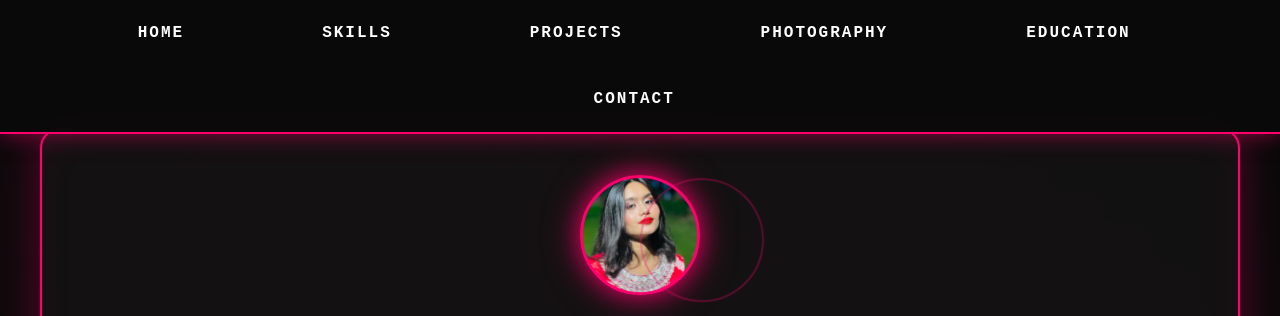
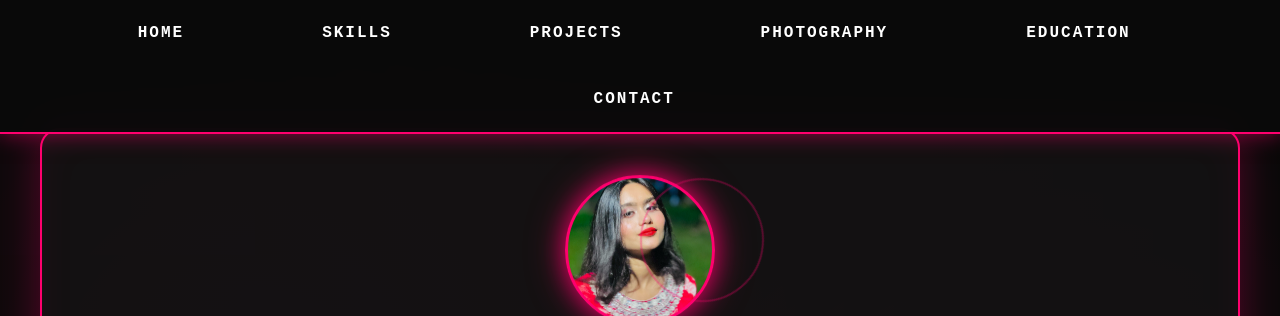
Before and after one commit to samanthahere/portfolio., a plain HTML site: page index.html in a window 1280 px wide. Shown: the top 316 px of the page. Drawn offline with Linux system fonts and the light colour scheme.

Commit message:
Update index.html

```diff
--- a/index.html
+++ b/index.html
@@ -158,8 +158,8 @@
         }
 
         .profile-pic {
-         width: 120px;          /* smaller circle */
-         height: 120px;
+         width: 150px;          /* smaller circle */
+         height: 150px;
          border-radius: 50%;
          margin: 0 auto 1.5rem; /* adds a little gap below */
          border: 3px solid #ff006e; /* neon pink border */
```
